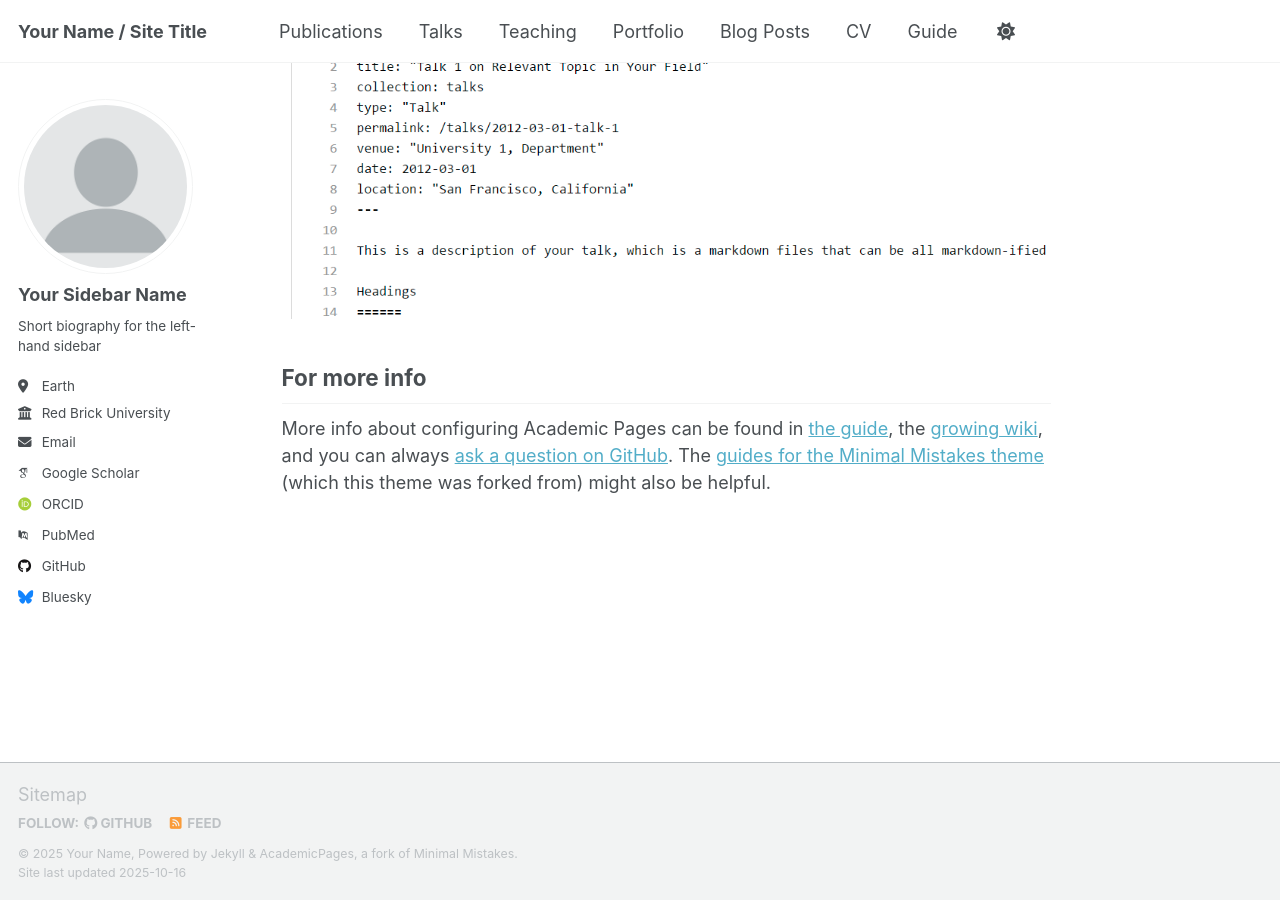
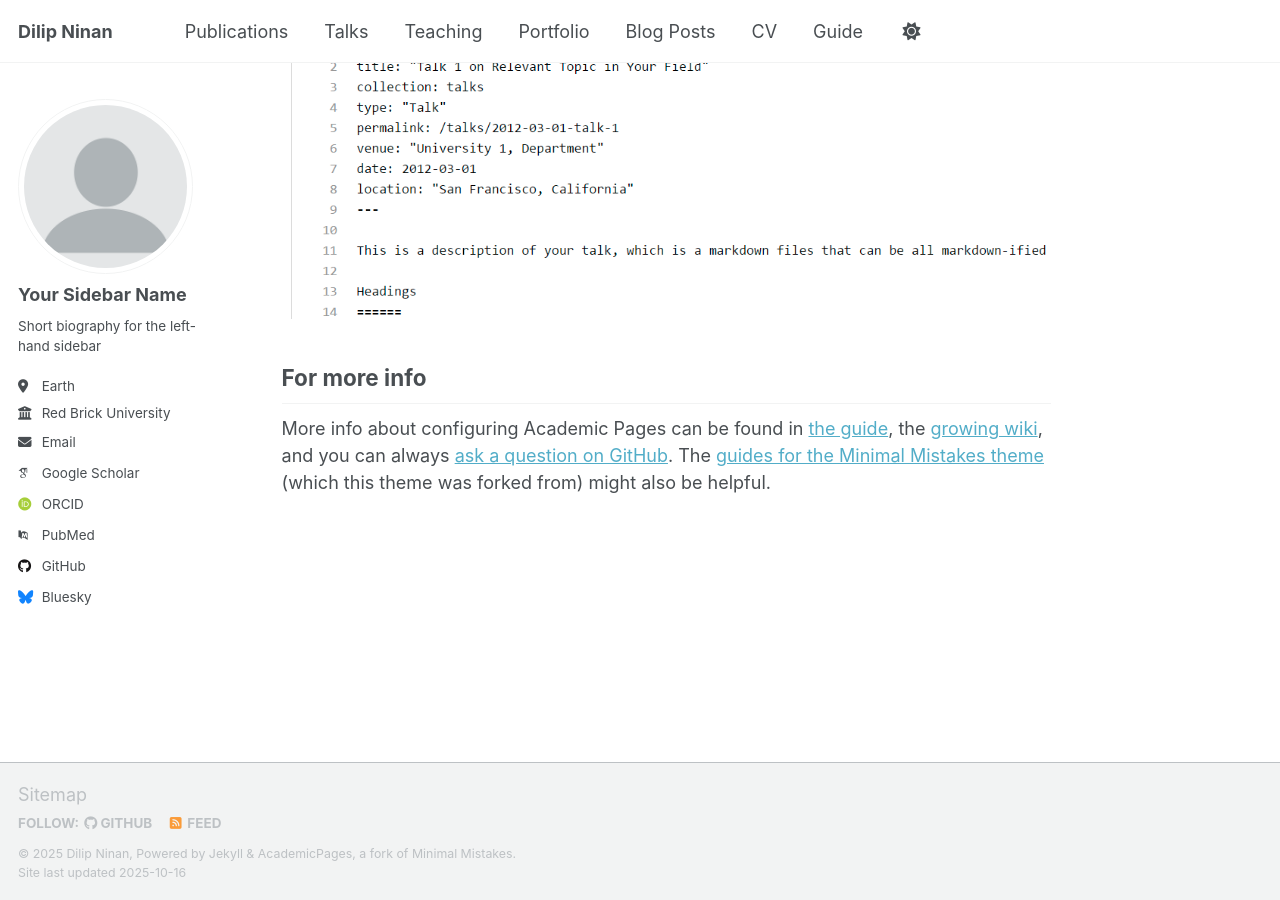
Before and after one commit to dilip-ninan/GitHub.io, a Jekyll site: the page built from _pages/about.md, in a window 1280 px wide and 900 px high, scrolled down 2880 px. Built offline with Jekyll 4.4.1, drawn with Linux system fonts in a browser that asks for light colours; some web fonts are replaced; a script that is not in the unit is left out; some of the changed lines change nothing that is shown.

Commit message:
Update _config.yml

```diff
--- a/_config.yml
+++ b/_config.yml
@@ -8,16 +8,20 @@
 
 # Basic Site Settings
 locale                   : "en-US"
-site_theme               : "default" # Currently available options are "default", "air"
-title                    : "Your Name / Site Title"
+site_theme               : "default" # Options: "default", "air"
+title                    : "Dilip Ninan"
 title_separator          : "-"
-name                     : &name "Your Name"
-description              : &description "Your Name's academic portfolio"   # Update this with a general description of your site, this is the default if not overridden by a page
-url                      : https://academicpages.github.io # The base hostname & protocol for your site e.g. "https://[your GitHub username].github.io",
-                                                           # or if you already have some other page hosted on Github then use "https://[your GitHub username].github.io/[Your Repo Name]"
-baseurl                  : "" # the subpath of your site, e.g. "/blog"
-repository               : "academicpages/academicpages.github.io"
+name                     : &name "Dilip Ninan"
+description              : &description "DN's site"
 
+url                      : "https://dilip-ninan.github.io"
+baseurl                  : ""
+
+repository               : "dilip-ninan/dilip-ninan.github.io"
+
+scholar                  : "https://scholar.google.com/citations?user=zx3glIEAAAAJ&hl=en"
+orcid                    : "0000-0003-3006-9001"
+github_username          : dilip-ninan
 # Site Author - The following control what appear as part of the author content on the side bar.
 #               If a field is blank the icon and link will not appear, otherwise it will be shown.
 #               Additional customization can be done by editing /_includes/author-profile.html
```
